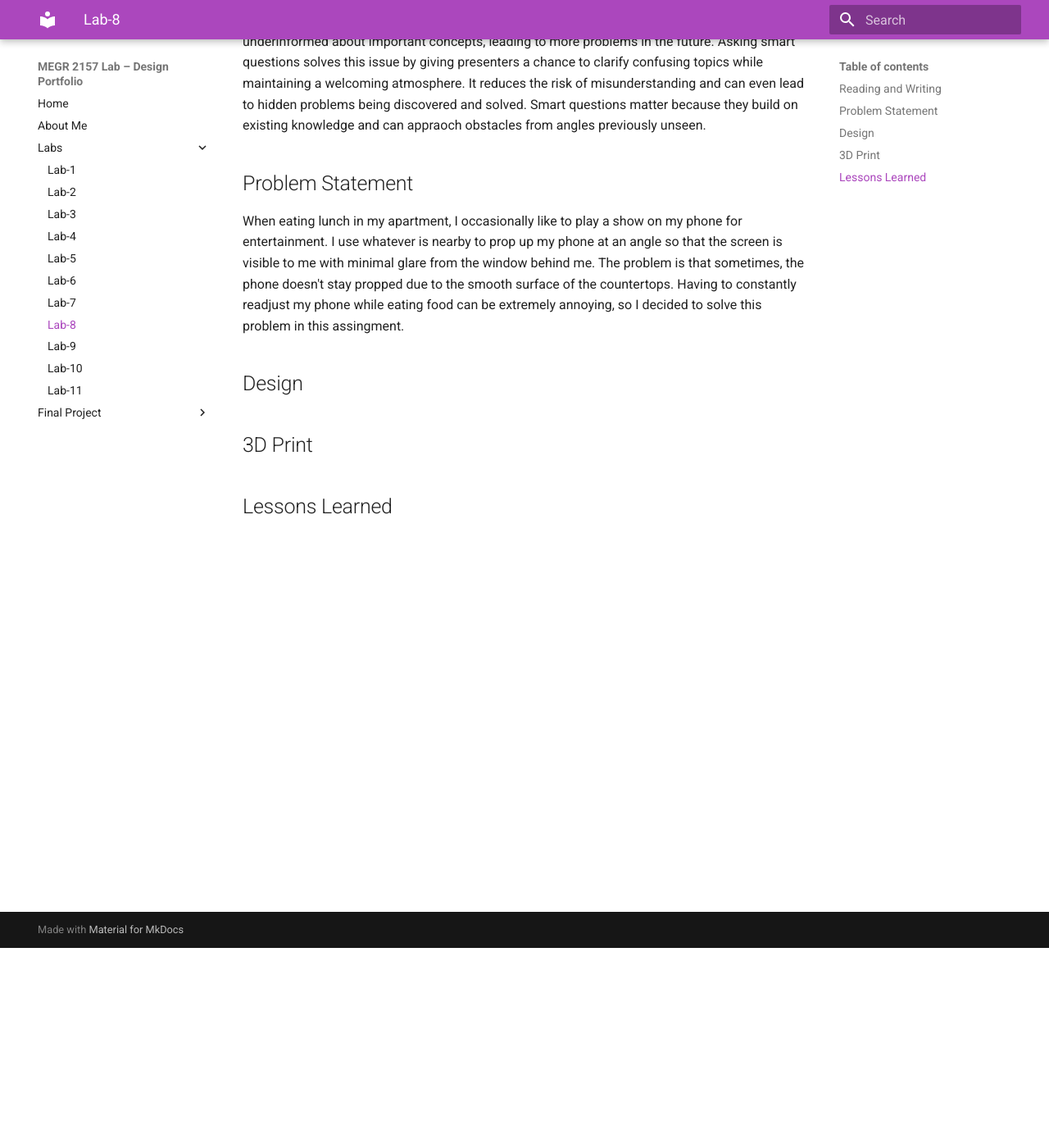
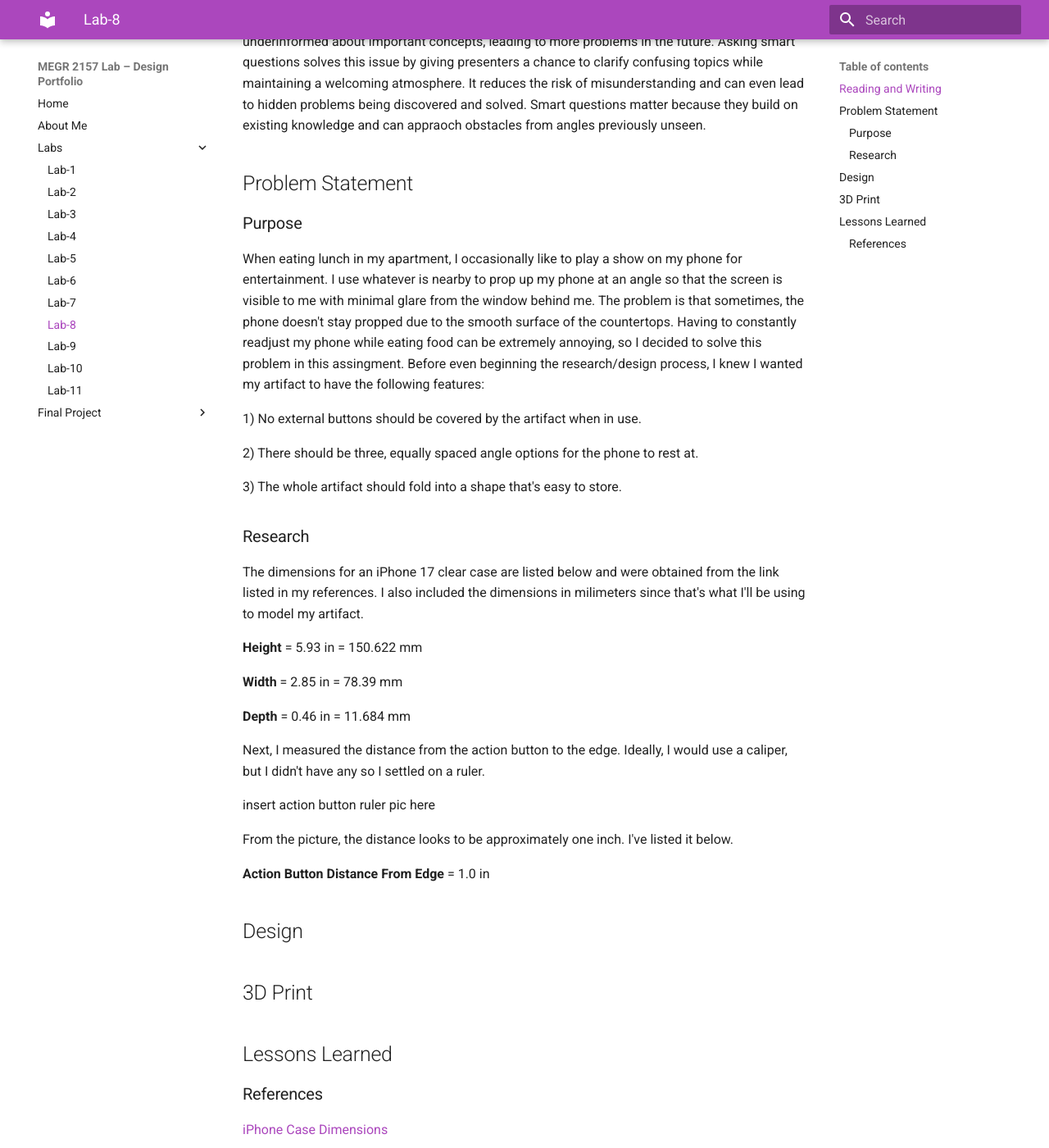
Before and after one commit to eshanthaker05/eshan-thaker-lab-portfolio, an MkDocs documentation site: the page built from docs/Labs/L08/index.md, in a window 1280 px wide and 1400 px high, scrolled down 244 px. Shown: the whole window at 82% size. Built offline with MkDocs 1.6.1 and Material for MkDocs 9.7.7, drawn with Linux system fonts in a browser that asks for light colours.

Commit message:
Update index.md

```diff
--- a/docs/Labs/L08/index.md
+++ b/docs/Labs/L08/index.md
@@ -6,7 +6,33 @@ When presented with a new idea, people often shy away from asking questions beca
 
 ## Problem Statement
 
-When eating lunch in my apartment, I occasionally like to play a show on my phone for entertainment. I use whatever is nearby to prop up my phone at an angle so that the screen is visible to me with minimal glare from the window behind me. The problem is that sometimes, the phone doesn't stay propped due to the smooth surface of the countertops. Having to constantly readjust my phone while eating food can be extremely annoying, so I decided to solve this problem in this assingment.
+### Purpose
+
+When eating lunch in my apartment, I occasionally like to play a show on my phone for entertainment. I use whatever is nearby to prop up my phone at an angle so that the screen is visible to me with minimal glare from the window behind me. The problem is that sometimes, the phone doesn't stay propped due to the smooth surface of the countertops. Having to constantly readjust my phone while eating food can be extremely annoying, so I decided to solve this problem in this assingment. Before even beginning the research/design process, I knew I wanted my artifact to have the following features:
+
+1) No external buttons should be covered by the artifact when in use.
+
+2) There should be three, equally spaced angle options for the phone to rest at.
+
+3) The whole artifact should fold into a shape that's easy to store.
+
+### Research
+
+The dimensions for an iPhone 17 clear case are listed below and were obtained from the link listed in my references. I also included the dimensions in milimeters since that's what I'll be using to model my artifact.
+
+**Height** = 5.93 in = 150.622 mm
+
+**Width** = 2.85 in = 78.39 mm
+
+**Depth** = 0.46 in = 11.684 mm
+
+Next, I measured the distance from the action button to the edge. Ideally, I would use a caliper, but I didn't have any so I settled on a ruler.
+
+insert action button ruler pic here
+
+From the picture, the distance looks to be approximately one inch. I've listed it below.
+
+**Action Button Distance From Edge** = 1.0 in
 
 ## Design
 
@@ -16,3 +42,7 @@ When eating lunch in my apartment, I occasionally like to play a show on my phon
 
 
 ## Lessons Learned
+
+### References
+
+[iPhone Case Dimensions](https://www.ebay.com/itm/326840085072)
```
